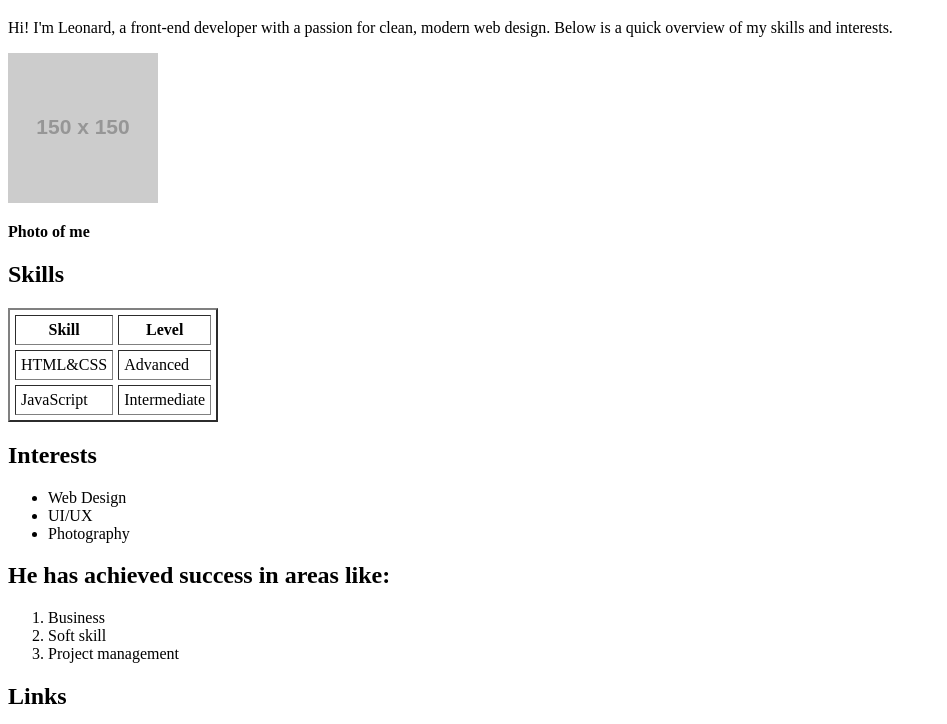
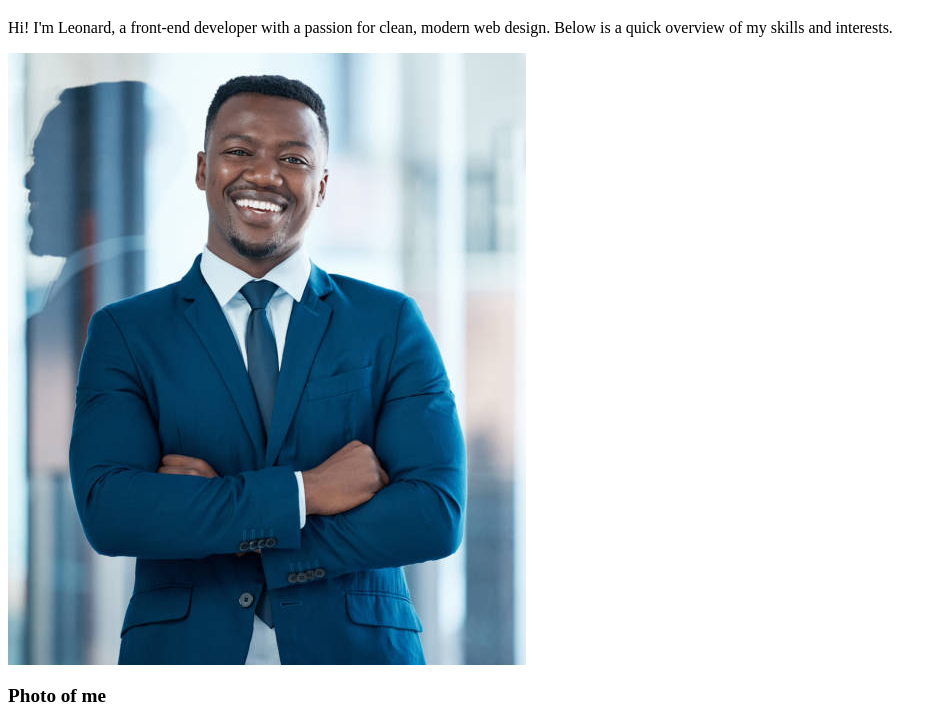
Before and after one commit to Lucyanozie/lucy, a plain HTML site: page index.html in a window 1280 px wide. Shown: the part 61-785 px from the top of the page, without its empty margins (0-947 px from the left). Drawn offline with Linux system fonts and the light colour scheme; placeholder pictures from the web are drawn by us.

Commit message:
Add files via upload

```diff
--- a/index.html
+++ b/index.html
@@ -8,8 +8,8 @@
     <h1>Leonard </h1>
     <p>Hi! I'm Leonard, a front-end developer with a passion for clean, modern web design. Below is a quick overview of my skills and interests.</p>
 
-    <img src="https://via.placeholder.com/150">
-    <p><b>Photo of me</b></p>
+    <img src="images/Man.jpg">
+    <p><b><big>Photo of me</big></b></p>
 
     <h2>Skills</h2>
     <table  border="2" cellpadding="5" cellspacing="5">
```
